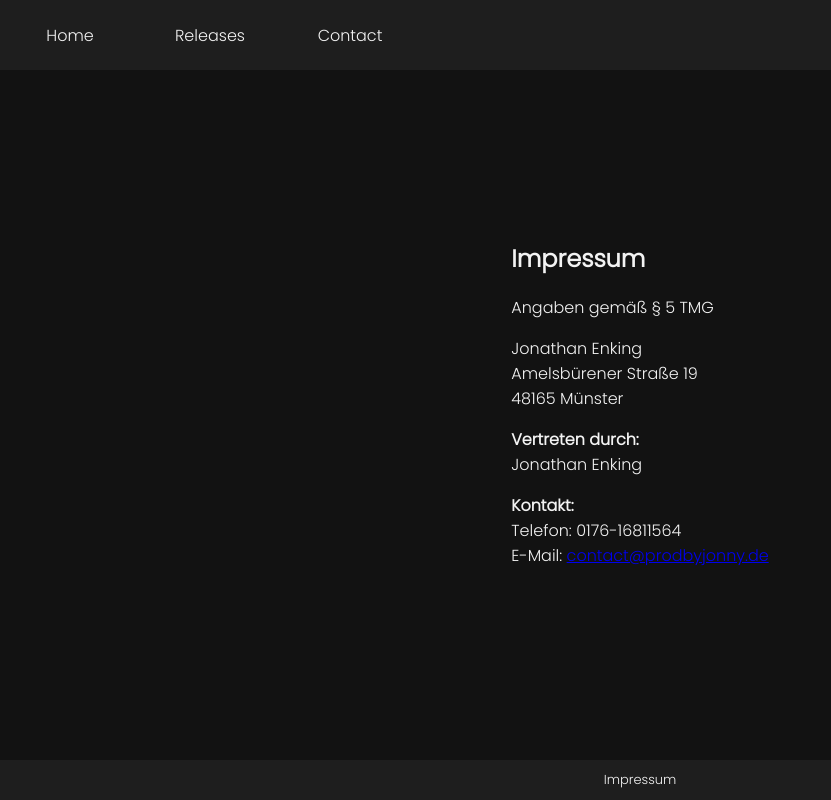
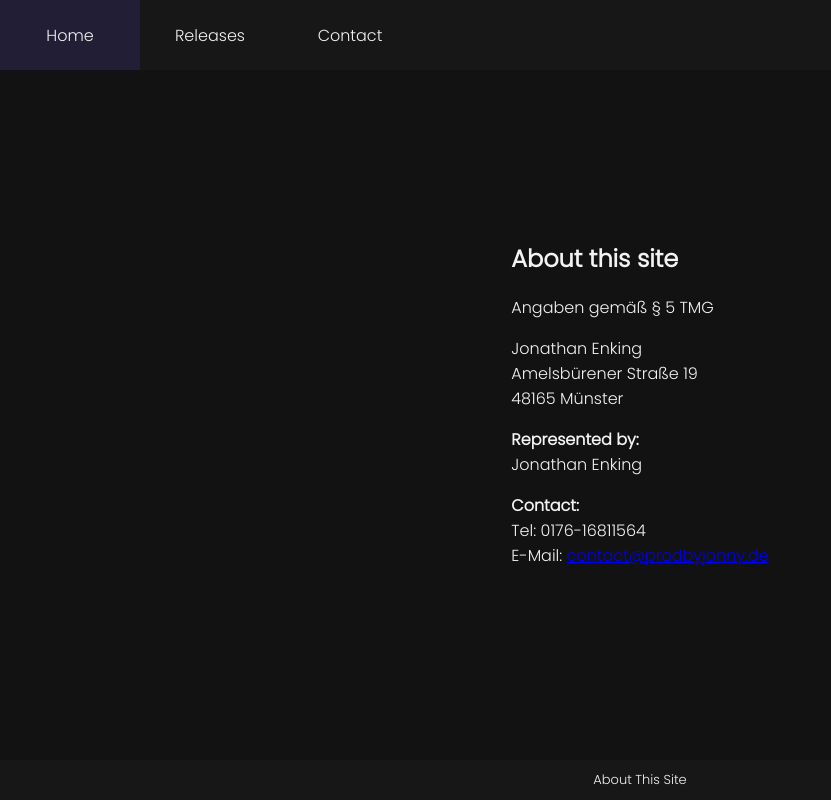
Before and after one commit to Jomyy/prodbyjonny, a SvelteKit app: page /about in a window 1280 px wide. Shown: the whole page, without its empty margins (0-831 px from the left). Built offline with nearby package versions, Linux system fonts and the light colour scheme.

Commit message:
better design

```diff
--- /dev/null
+++ b/src/routes/+error.svelte
@@ -0,0 +1,28 @@
+<div>
+	<a href="https://www.roland.com/de/products/sp-404mk2/"><h1>Error 404</h1></a>
+	<p>This page doesn't exist, but i bet for every error code there is a synth by roland xD</p>
+</div>
+
+<style>
+	div {
+		display: flex;
+		justify-content: center;
+		flex-direction: column;
+		align-items: center;
+		height: calc(100vh - 110px);
+	}
+	@font-face {
+		font-family: 'PoppinsLight';
+		src: url('/fonts/PoppinsLight.ttf') format('truetype');
+	}
+	a {
+		text-align: center;
+		color: #f3f3f3;
+		font-family: PoppinsLight;
+	}
+	p {
+		text-align: center;
+		font-family: PoppinsLight;
+		color: #f3f3f3;
+	}
+</style>
--- a/src/routes/+layout.svelte
+++ b/src/routes/+layout.svelte
@@ -39,7 +39,7 @@
 	<slot />
 </main>
 <footer>
-	<a href="/about">Impressum</a>
+	<a href="/about">About This Site</a>
 </footer>
 
 <style>
@@ -54,12 +54,15 @@
 	footer {
 		width: 100vw;
 		height: 40px;
-		background-color: #1e1e1e;
+		background-color: #1e1e1e77;
+		backdrop-filter: blur(40px);
+		-webkit-backdrop-filter: blur(40px);
 		position: fixed;
 		bottom: 0px;
 		display: flex;
 		justify-content: center;
 		align-items: center;
+		z-index: 10000;
 	}
 	footer a {
 		font-family: PoppinsLight;
@@ -74,7 +77,13 @@
 		text-decoration: underline;
 	}
 	li[aria-current='page'] {
-		background-color: darkslateblue;
+		background-color: rgba(83, 65, 201, 0.724);
+	}
+	li {
+		transition: background-color 100ms ease-in-out;
+	}
+	li:hover:not([aria-current='page']) {
+		background-color: rgba(83, 65, 201, 0.173);
 	}
 	main {
 		margin-top: 70px;
@@ -85,7 +94,9 @@
 		top: 0px;
 		width: 100vw;
 		height: 70px;
-		background-color: #1e1e1e;
+		background-color: #1e1e1e77;
+		backdrop-filter: blur(40px);
+		-webkit-backdrop-filter: blur(40px);
 		list-style: none;
 		z-index: 100;
 	}
--- a/src/routes/about/+page.svelte
+++ b/src/routes/about/+page.svelte
@@ -3,7 +3,7 @@
 </svelte:head>
 <div class="impressum">
 	<section>
-		<h1>Impressum</h1>
+		<h1>About this site</h1>
 		<p>Angaben gemäß § 5 TMG</p>
 		<p>
 			Jonathan Enking <br />
@@ -11,12 +11,12 @@
 			48165 Münster <br />
 		</p>
 		<p>
-			<strong>Vertreten durch: </strong><br />
+			<strong>Represented by: </strong><br />
 			Jonathan Enking<br />
 		</p>
 		<p>
-			<strong>Kontakt:</strong> <br />
-			Telefon: 0176-16811564<br />
+			<strong>Contact:</strong> <br />
+			Tel: 0176-16811564<br />
 			E-Mail: <a href="mailto:contact@prodbyjonny.de">contact@prodbyjonny.de</a>
 			<br />
 		</p>
--- a/src/routes/contact/+page.svelte
+++ b/src/routes/contact/+page.svelte
@@ -5,8 +5,8 @@
 <div class="impressum">
 	<section>
 		<p>
-			<strong>Kontakt:</strong> <br />
-			Telefon: 0176-16811564<br />
+			<strong>Contact:</strong> <br />
+			Tel: 0176-16811564<br />
 			E-Mail: <a href="mailto:contact@prodbyjonny.de">contact@prodbyjonny.de</a>
 			<br />
 		</p>
```
Also changed, not shown: src/lib/releaseItem.svelte (+11 -0 lines), src/routes/releases/+page.svelte (+13 -12 lines).
